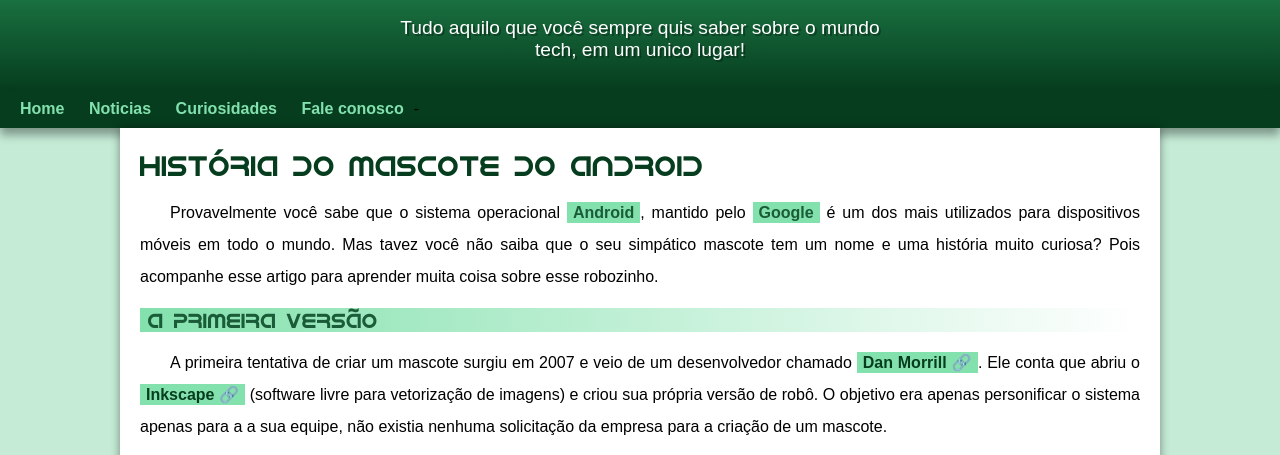
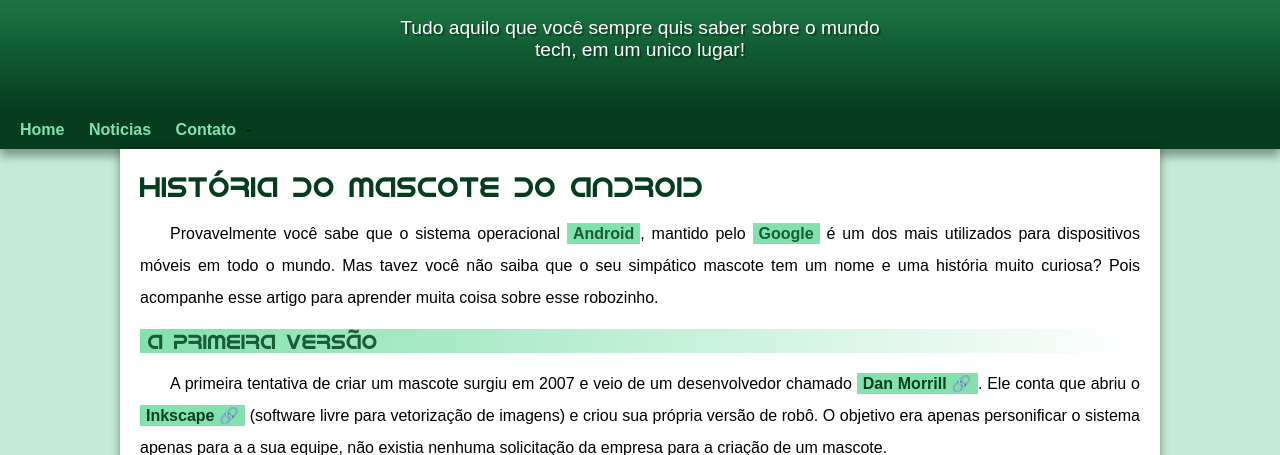
Before and after one commit to pabloalmeida0/projeto-android, a plain HTML site: page index.html in a window 1280 px wide. Shown: the part 100-555 px from the top of the page. Drawn offline with Linux system fonts and the light colour scheme.

Commit message:
problema de padding corrigido

```diff
--- a/estilo/style.css
+++ b/estilo/style.css
@@ -59,7 +59,7 @@
     padding-right: 10px;
     padding-left: 10px;
     margin: auto;
-    margin-bottom: 30px;
+    padding-bottom: 50px;
     text-shadow: 2px 2px 0px rgba(0, 0, 0, 0.315);
 
 }
--- a/index.html
+++ b/index.html
@@ -16,8 +16,7 @@
     <nav>
         <a href="#">Home</a>
         <a href="#">Noticias</a>
-        <a href="#">Curiosidades</a>
-        <a href="#">Fale conosco</a>-
+        <a href="#">Contato</a>-
     </nav>
 
     <main>
```
